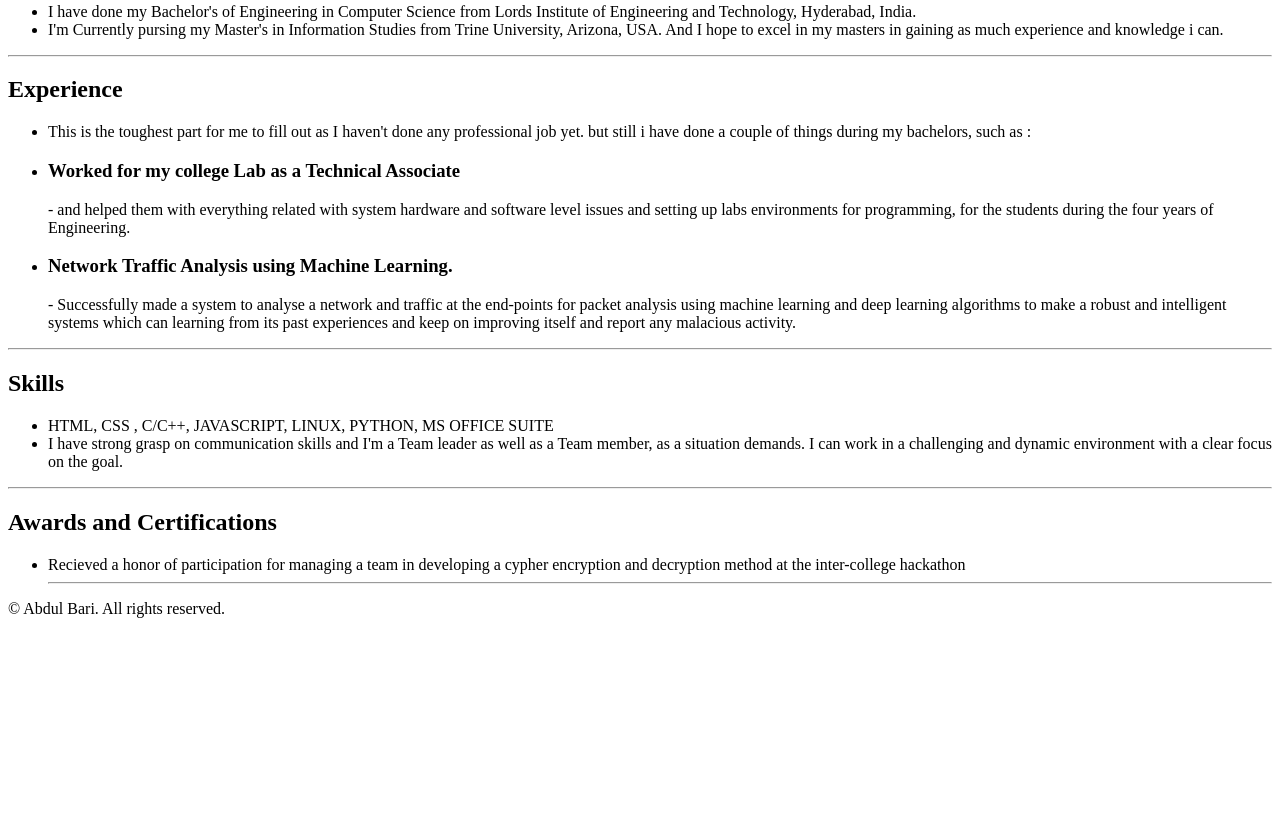
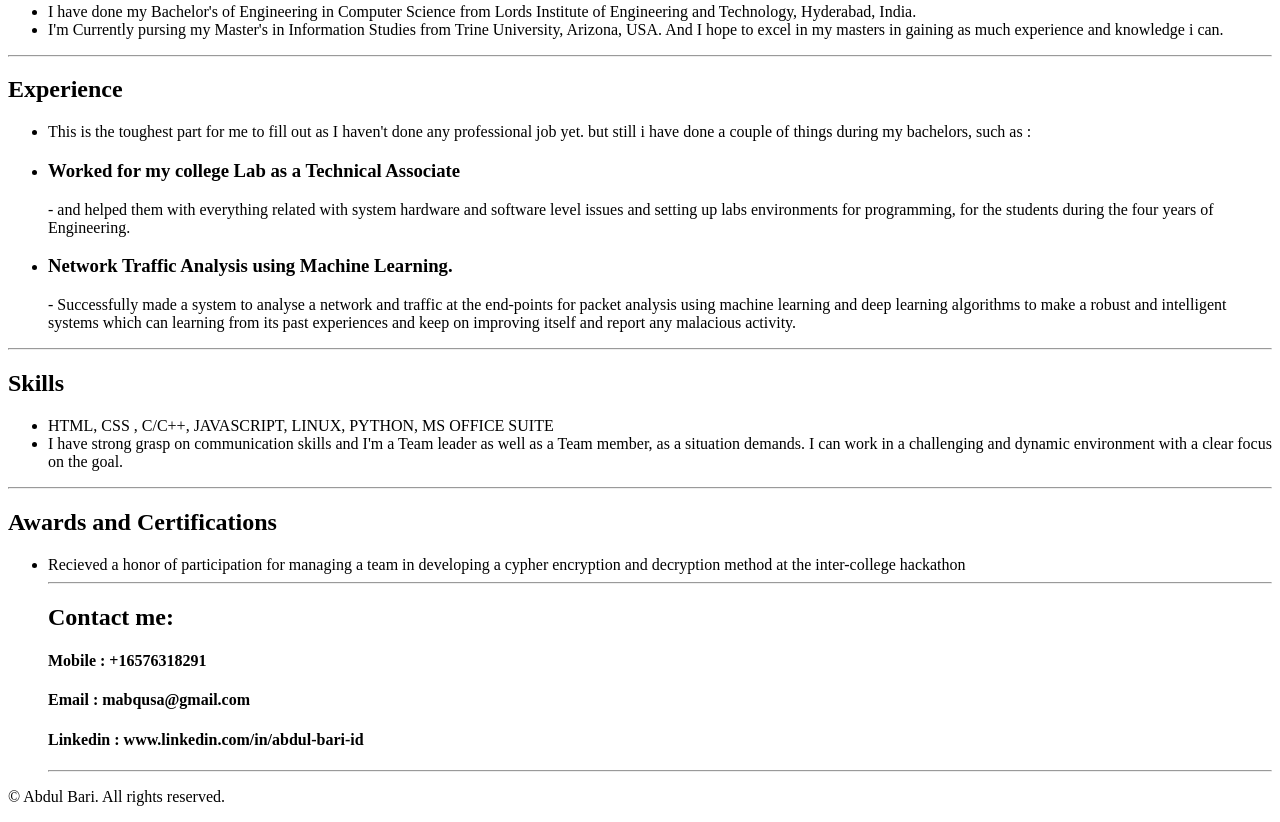
Before and after one commit to AbdulBari2035/My-Resume, a plain HTML site: page index.html in a window 1280 px wide. Shown: the part 397-1219 px from the top of the page. Before the commit the page ends 1031 px from the top, so only its background shows below. Drawn offline with Linux system fonts and the light colour scheme.

Commit message:
Update index.html

```diff
--- a/index.html
+++ b/index.html
@@ -46,6 +46,11 @@
 
         <li>Recieved a honor of participation for managing a team in developing a cypher encryption and decryption method at the inter-college hackathon</li>
         <hr>
+        <h2>Contact me:</h2>
+        <h4>Mobile : +16576318291</h4>
+        <h4>Email : mabqusa@gmail.com</h4>
+        <h4>Linkedin : www.linkedin.com/in/abdul-bari-id</h4>
+        <hr>
     </ul>
         <footer>
         <p>© Abdul Bari. All rights reserved.</p>
```
